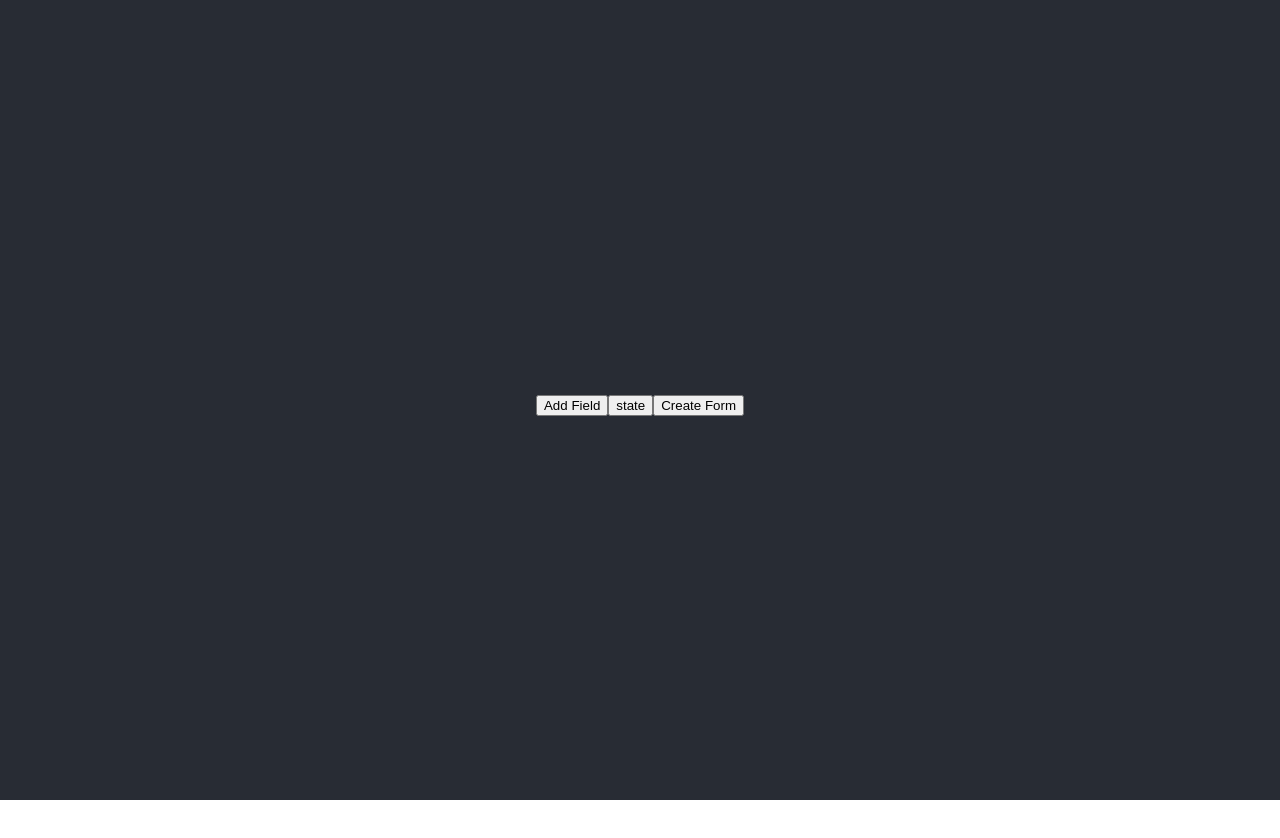
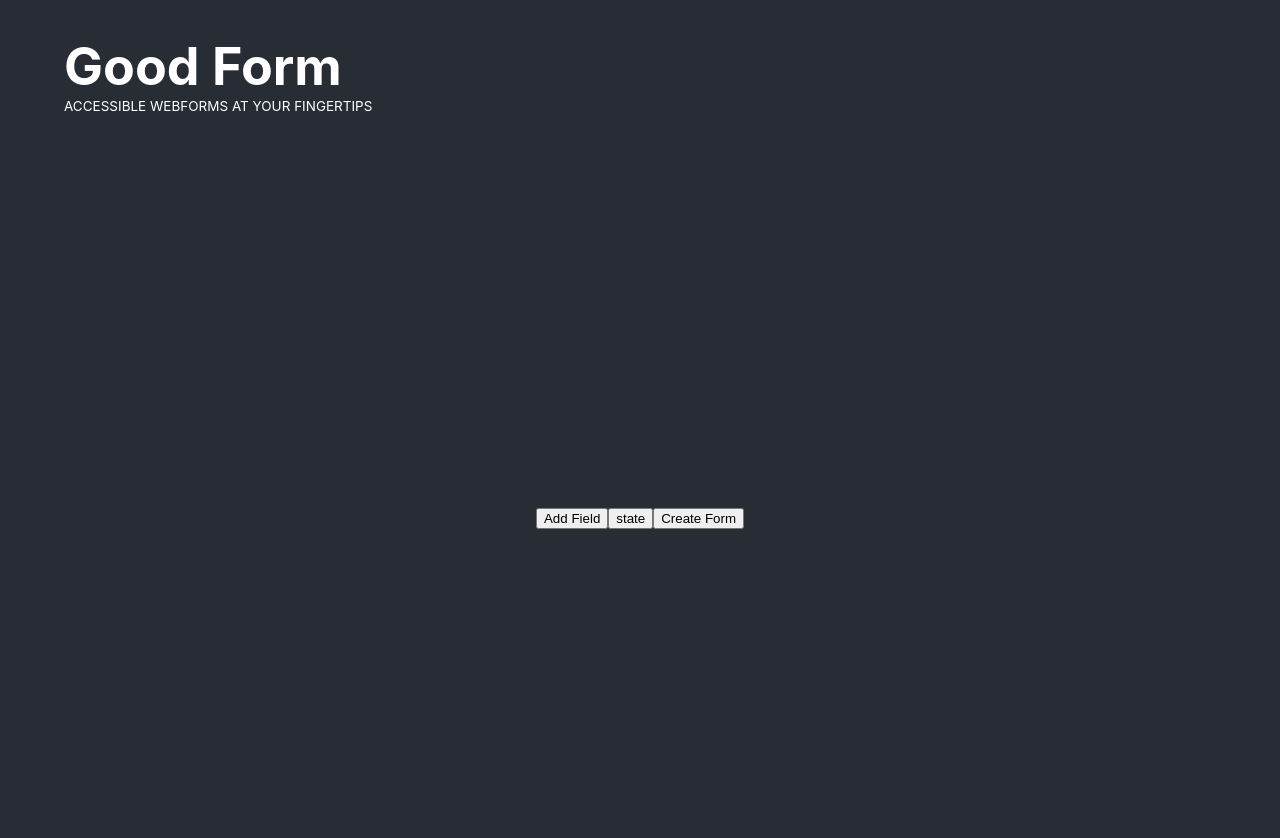
Before and after one commit to JimBilll/Well-Formed, a React (Create React App) app: page / in a window 1280 px wide. Shown: the top 838 px of the page. Before the commit the page ends 800 px from the top, so only its background shows below. Built offline with nearby package versions, Linux system fonts and the light colour scheme.

Commit message:
Branding
- Added a the "Good Form" product name to the app with a logo and the title of the page

```diff
--- a/public/index.html
+++ b/public/index.html
@@ -24,7 +24,7 @@
       work correctly both with client-side routing and a non-root public URL.
       Learn how to configure a non-root public URL by running `npm run build`.
     -->
-    <title>React App</title>
+    <title>Good Form</title>
   </head>
   <body>
     <noscript>You need to enable JavaScript to run this app.</noscript>
--- a/src/App.css
+++ b/src/App.css
@@ -2,15 +2,27 @@
   text-align: center;
 }
 
-.App-logo {
-  height: 40vmin;
-  pointer-events: none;
+
+.App-nav {
+  background-color: #282c34;
+  min-height: 10vh;
+  padding-left: 5vw;
+  display: flex;
+  flex-direction: column;
+  text-align: left;
+  align-items: left;
+  justify-content: left;
+  font-size: calc(10px + 2vmin);
+  color: white;
 }
 
-@media (prefers-reduced-motion: no-preference) {
-  .App-logo {
-    animation: App-logo-spin infinite 1s linear;
-  }
+.App-nav h1 {
+  margin-block-end: 0px;
+}
+
+.App-nav p {
+  margin: 0px;
+  font-size: calc(5.5px + 1vmin);
 }
 
 .App-header {
@@ -23,16 +35,3 @@
   font-size: calc(10px + 2vmin);
   color: white;
 }
-
-.App-link {
-  color: #61dafb;
-}
-
-@keyframes App-logo-spin {
-  from {
-    transform: rotate(0deg);
-  }
-  to {
-    transform: rotate(360deg);
-  }
-}
--- a/src/App.js
+++ b/src/App.js
@@ -4,6 +4,10 @@ import CreateForm from './create_form/CreateForm';
 function App() {
   return (
     <div className="App">
+      <div className="App-nav">
+        <h1>Good Form</h1>
+        <p>ACCESSIBLE WEBFORMS AT YOUR FINGERTIPS</p>
+      </div>
       <header className="App-header">
         <CreateForm />
       </header>
```
